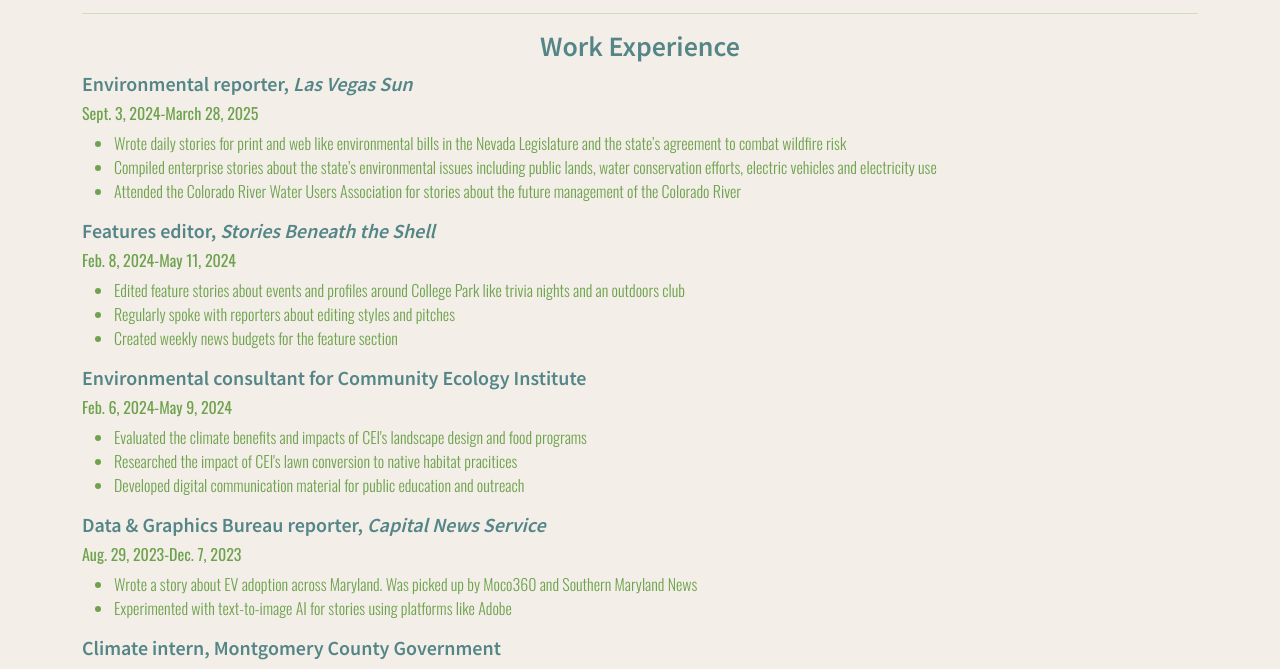
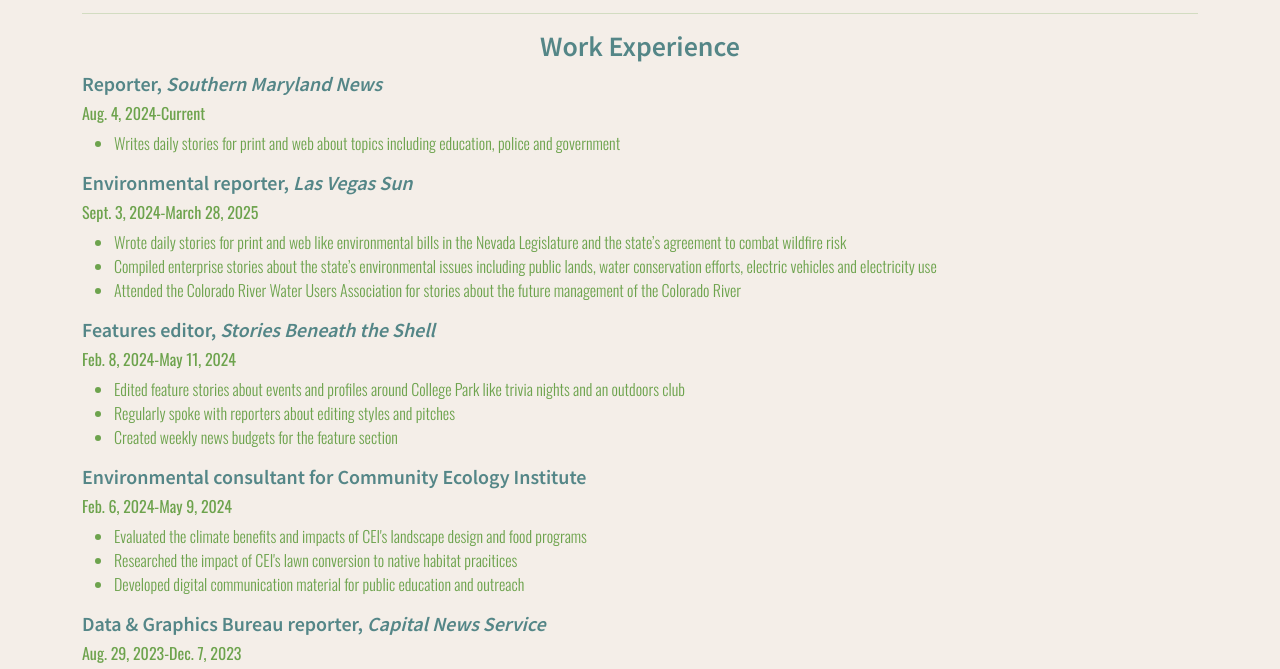
Before and after one commit to ilanawilliams/ilanawilliams.github.io, a plain HTML site: page resume/index.html in a window 1280 px wide. Shown: the part 79-748 px from the top of the page. Drawn offline with nearby package versions, Linux system fonts and the light colour scheme.

Commit message:
resume_update

```diff
--- a/resume/index.html
+++ b/resume/index.html
@@ -33,6 +33,13 @@
             <hr>
         </header>
         <h3>Work Experience</h3>
+                <h5>Reporter, <em>Southern Maryland News</em></h5>
+            <h6>Aug. 4, 2024-Current</h6>
+        <ul>
+            <li>Writes daily stories for print and web about topics including education, police
+                and government</li>
+            </li>
+        </ul>
         <h5>Environmental reporter, <em>Las Vegas Sun</em></h5>
             <h6>Sept. 3, 2024-March 28, 2025</h6>
         <ul>
```
